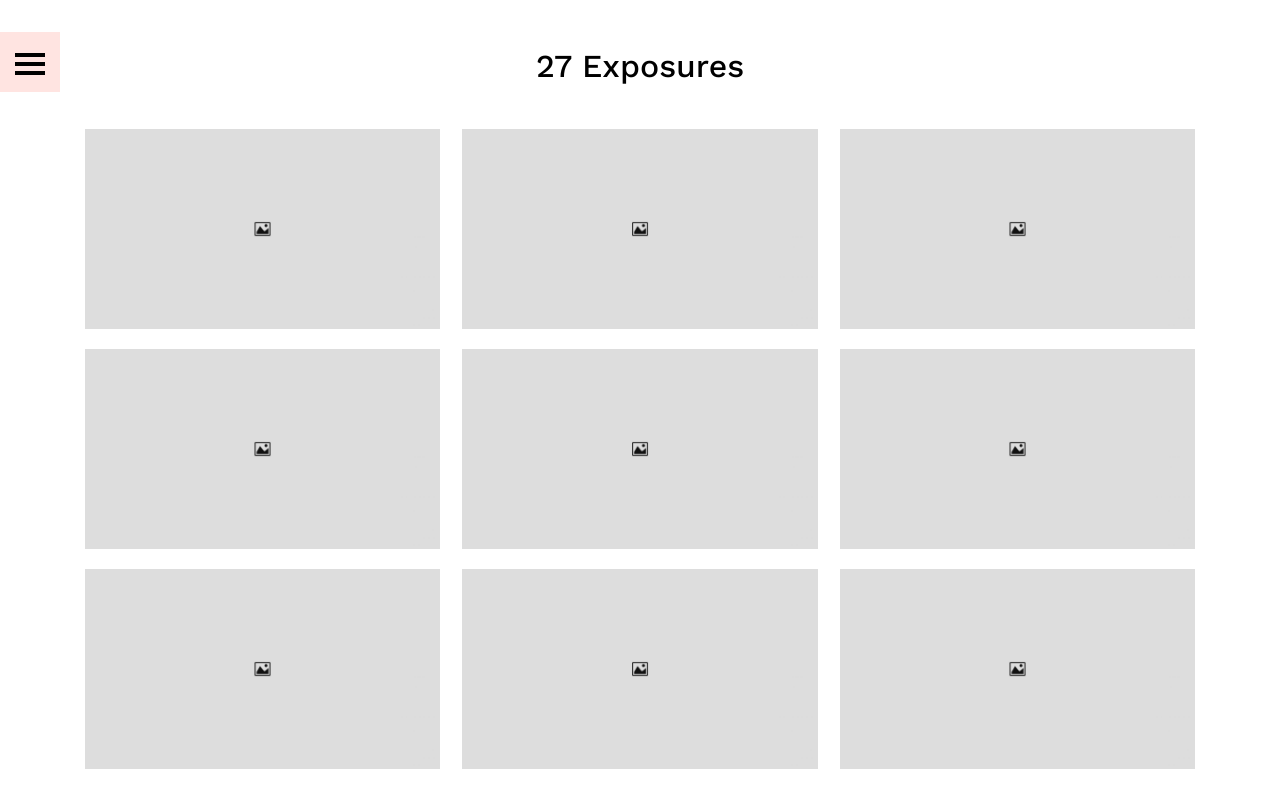
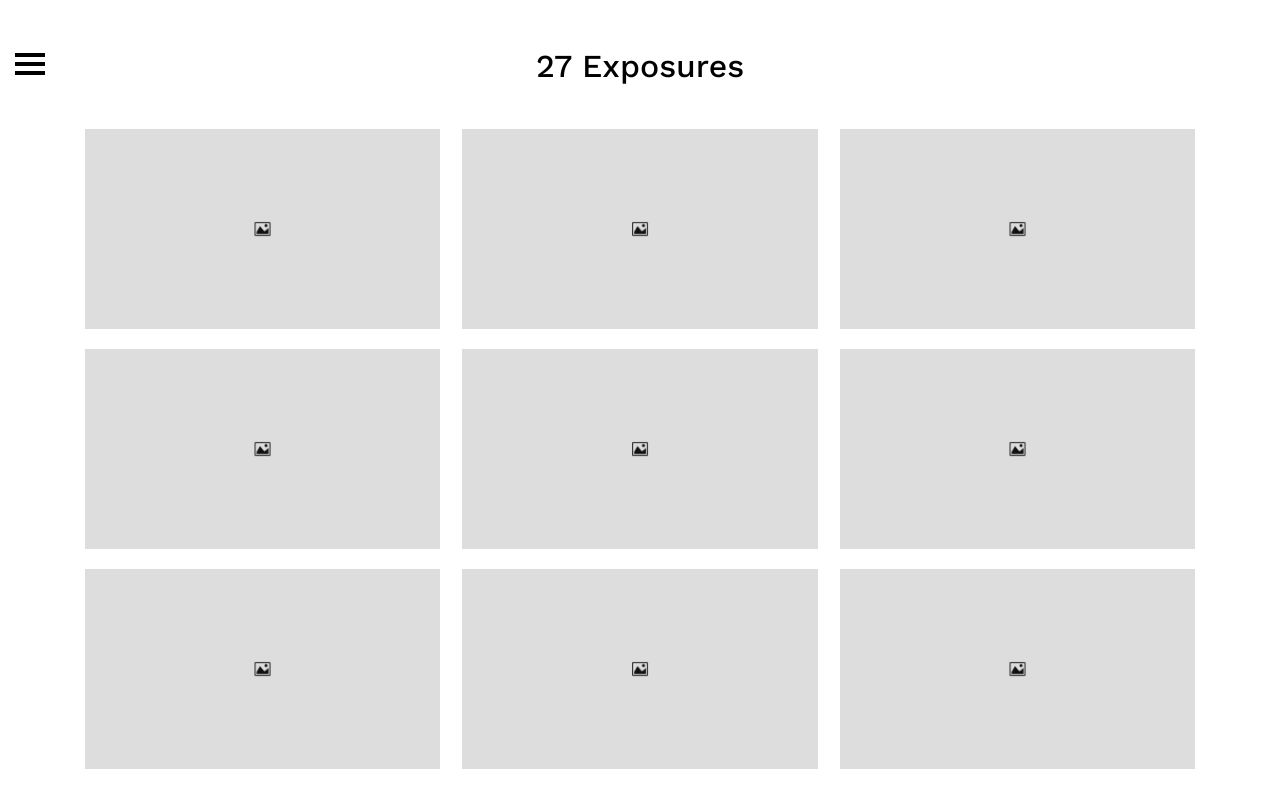
Before and after one commit to vdzimwasha/twentyseven, a Jekyll site: the page built from index.html, in a window 1280 px wide. Shown: the top 808 px of the page. Built offline with Jekyll 4.4.1, drawn with Linux system fonts in a browser that asks for light colours; nearby versions of some CDN libraries.

Commit message:
update styles, bio copy, and html structure

```diff
--- a/_includes/header.html
+++ b/_includes/header.html
@@ -7,8 +7,7 @@
 </header>
 <div class="intro-overlay"  aria-hidden="true" aria-labelledby="intro-toggle">
    <div class="intro-content">
-      <p class="intro-copy">27 Exposures is the online archive of a project I undertook between April 16th 2016 - April 16th 2017 wherein I used one single use camera every month with the hope of documenting the year before I turned 25.
-      </p>
+      <p class="intro-copy lead">Hello! My name is Vimbai and 27 Exposures is my photography journal made up of photographs I took between April 2016 - April 2017 on single use cameras with the hope of documenting the year leading up to my 25th birthday. </p>
       <p class="contact-details"><a href="https://www.twitter.com/heyitsvim">Twitter</a> <span aria-hidden="true">/</span> <a href="https://www.instagram.com/viiiimbai">Instagram</a> <span aria-hidden="true">/</span> <a href="https://www.github.com/vdzimwasha">Github</a></p>
    </div>
 </div>
--- a/_layouts/default.html
+++ b/_layouts/default.html
@@ -4,9 +4,9 @@
 <body>
 	{% include header.html %}
 	<main role="main" class="main-container container" id="content" tabindex="0">
-		<div class="main-wrapper">
+		<section class="main-wrapper">
 			{{ content }}
-		</div>
+		</section>
 	</main>
 </body>
 </html>
--- a/_sass/_layout.scss
+++ b/_sass/_layout.scss
@@ -96,7 +96,7 @@
   width: 60px;
   display: block;
   height: 60px;
-  background-color: $mistyrose;
+  background-color: transparent;
   padding: 15px 15px;
   display: inline-block;
   outline: none;
```
